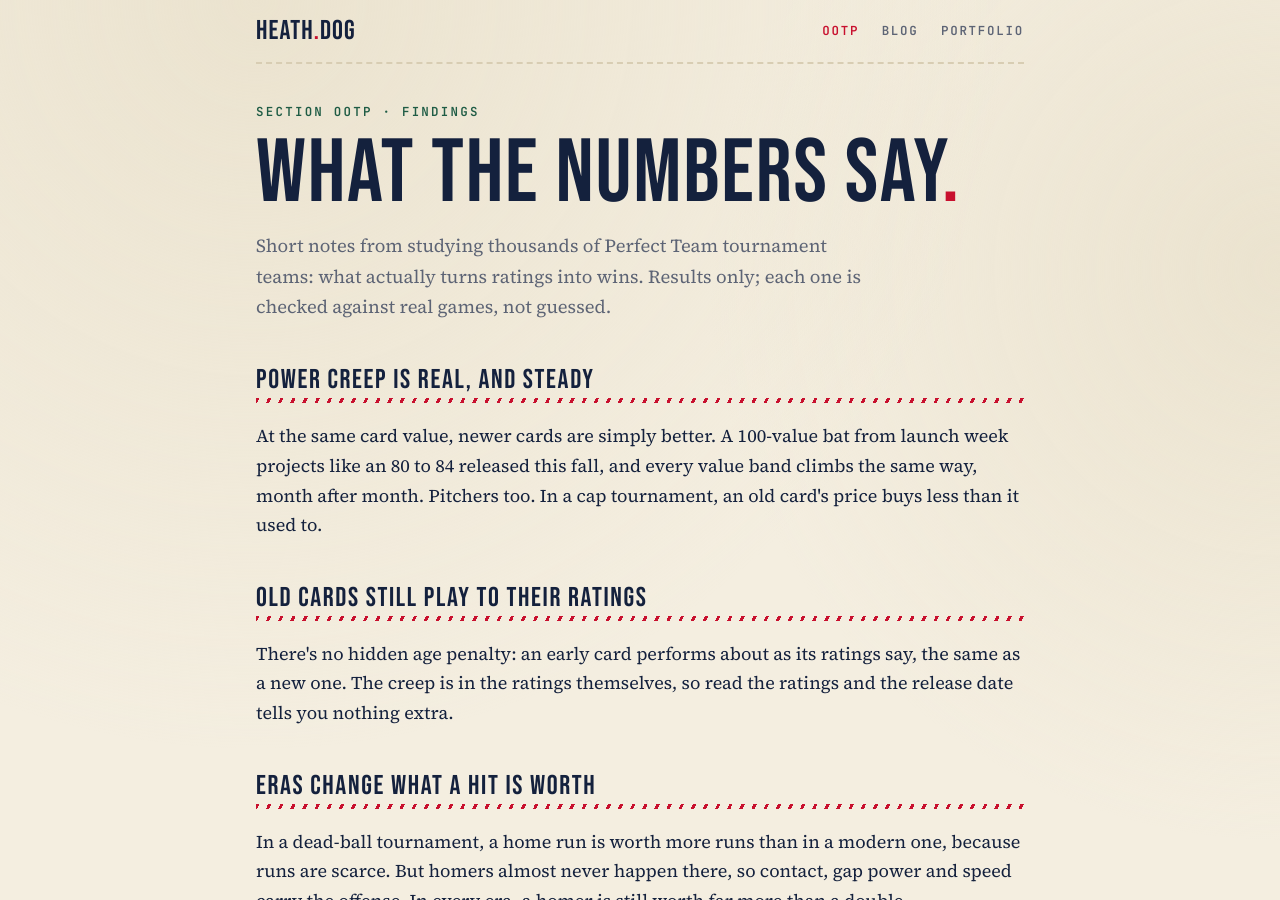
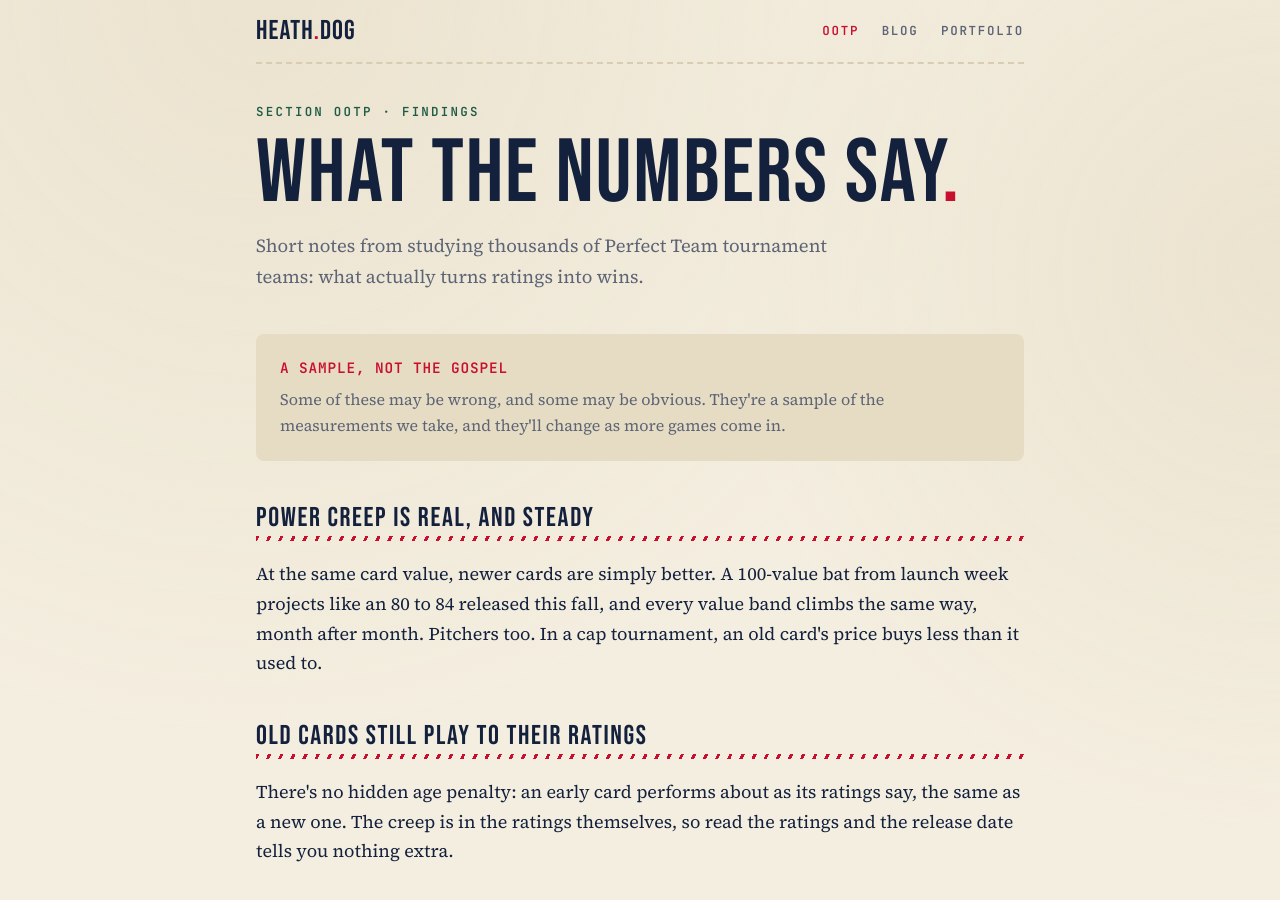
Before and after one commit to Heathd0g/Heathd0g.github.io, a Jekyll site: the page built from ootp/findings/index.html, in a window 1280 px wide and 900 px high. Built offline with Jekyll 4.4.1, drawn with Linux system fonts in a browser that asks for light colours.

Commit message:
Findings: note at the top that these are a sample of measurements, some may be wrong or obvious (HG)
Co-Authored-By: Claude Opus 5.5 <noreply@anthropic.com>

```diff
--- a/ootp/findings/index.html
+++ b/ootp/findings/index.html
@@ -6,7 +6,8 @@ description: "What the numbers say about OOTP Perfect Team: power creep, gloves
 ---
 <p class="kicker">Section OOTP · Findings</p>
 <h1>What the numbers say<span class="dot">.</span></h1>
-<p class="lede">Short notes from studying thousands of Perfect Team tournament teams: what actually turns ratings into wins. Results only; each one is checked against real games, not guessed.</p>
+<p class="lede">Short notes from studying thousands of Perfect Team tournament teams: what actually turns ratings into wins.</p>
+<div class="soon">A sample, not the gospel<small>Some of these may be wrong, and some may be obvious. They're a sample of the measurements we take, and they'll change as more games come in.</small></div>
 
 <h2>Power creep is real, and steady</h2>
 <p>At the same card value, newer cards are simply better. A 100-value bat from launch week projects like an 80 to 84 released this fall, and every value band climbs the same way, month after month. Pitchers too. In a cap tournament, an old card's price buys less than it used to.</p>
```
